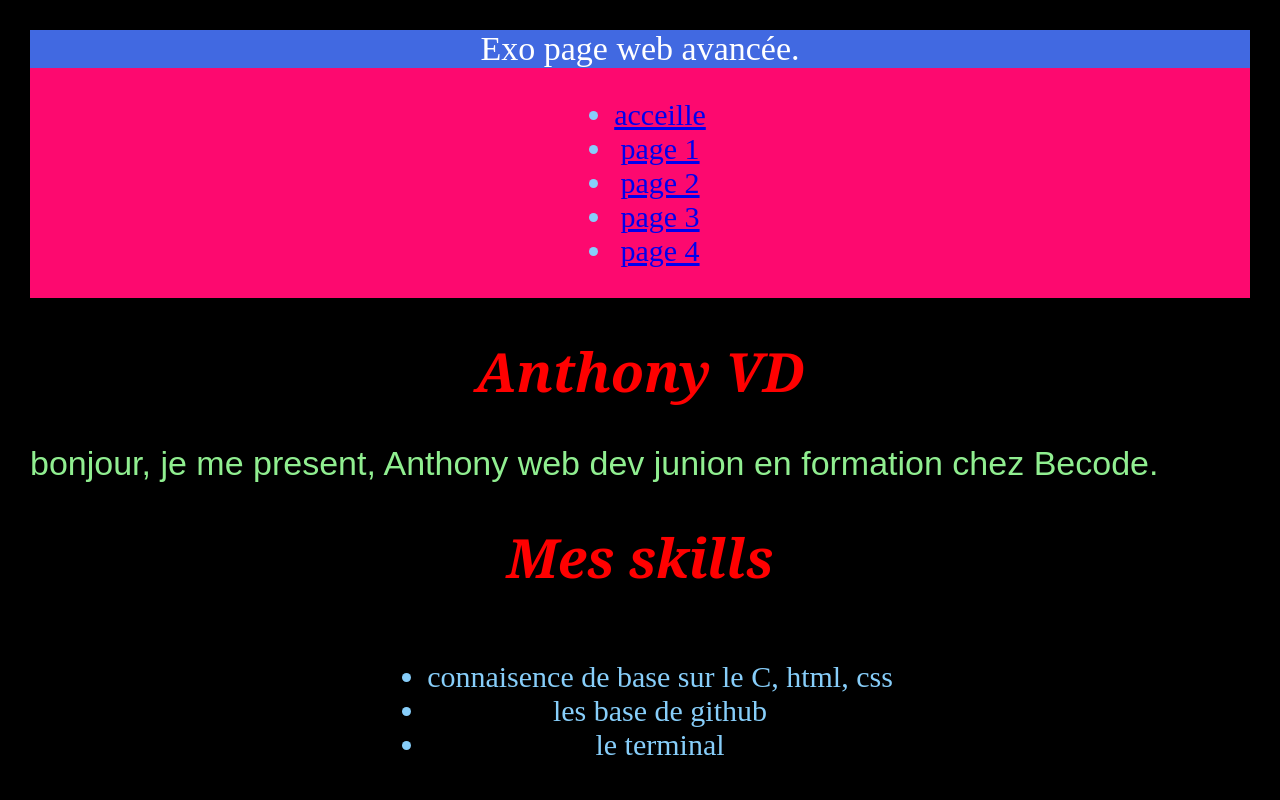
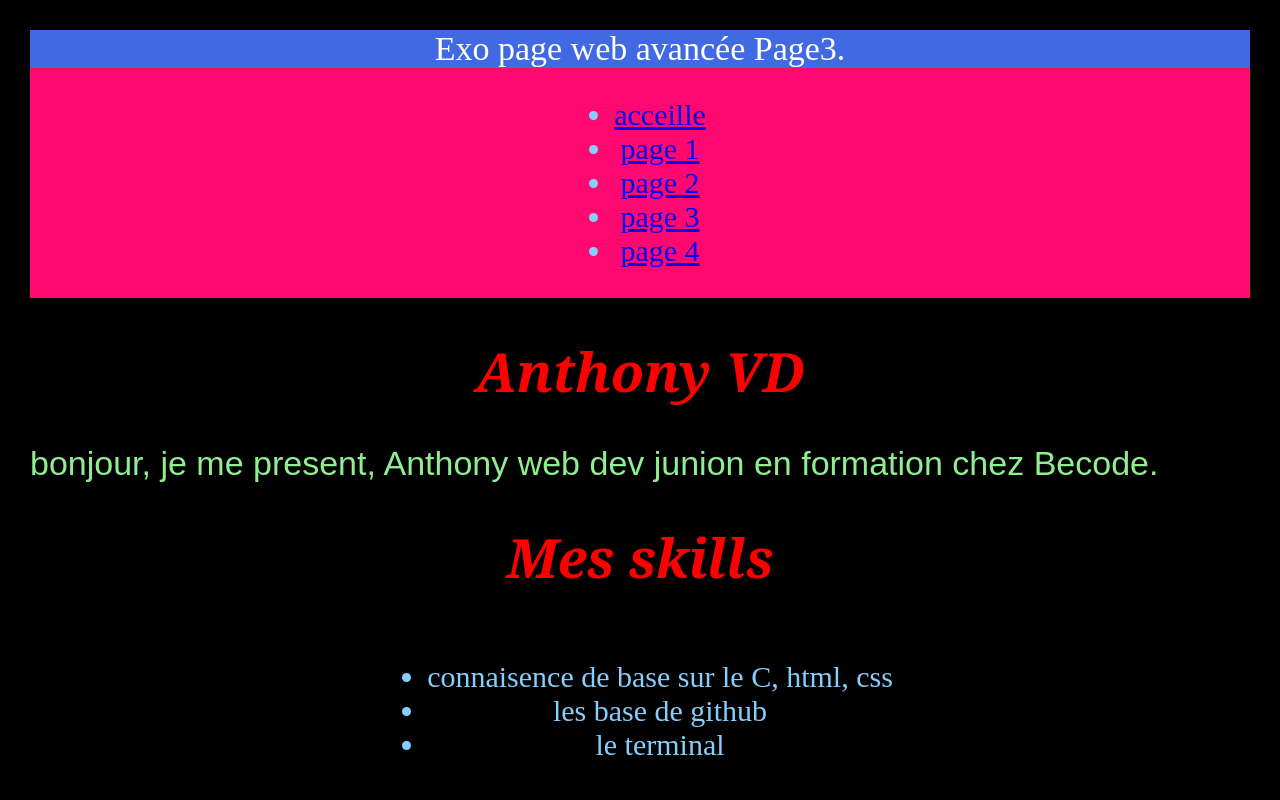
Before and after one commit to AnthonyVanDeyck/devoir, a plain HTML site: page version avance/antho3.html in a window 1280 px wide. Shown: the top 800 px of the page. Drawn offline with Linux system fonts and the light colour scheme.

Commit message:
modif du html

```diff
--- a/version avance/antho3.html
+++ b/version avance/antho3.html
@@ -10,7 +10,7 @@
 <body>
 
     <header>
-        Exo page web avancée.
+        Exo page web avancée Page3.
     </header>
 
     <div class="menu">
```
Also changed, not shown: version avance/antho.html (+1 -1 lines), version avance/antho2.html (+1 -1 lines), version avance/antho4.html (+1 -1 lines).
